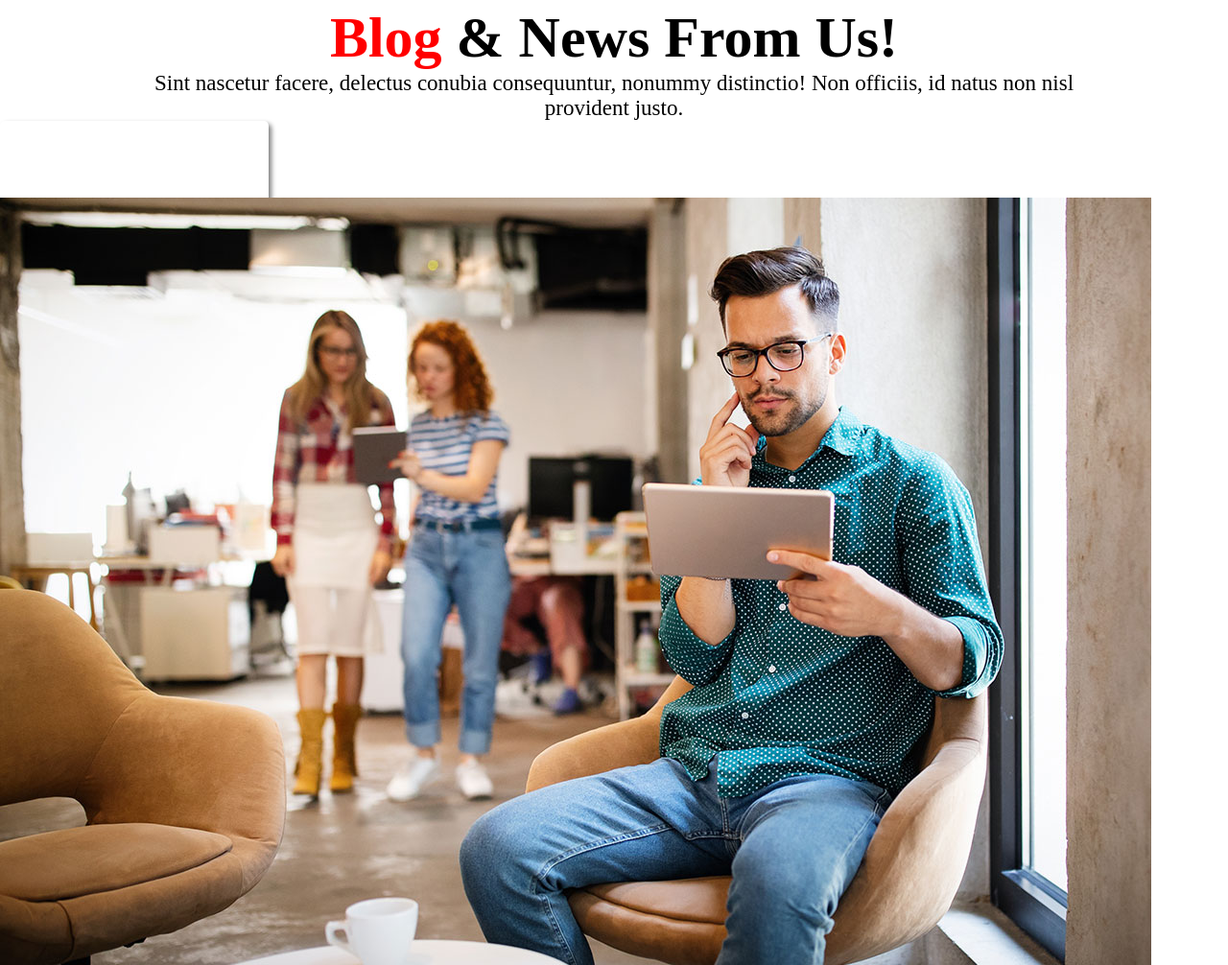
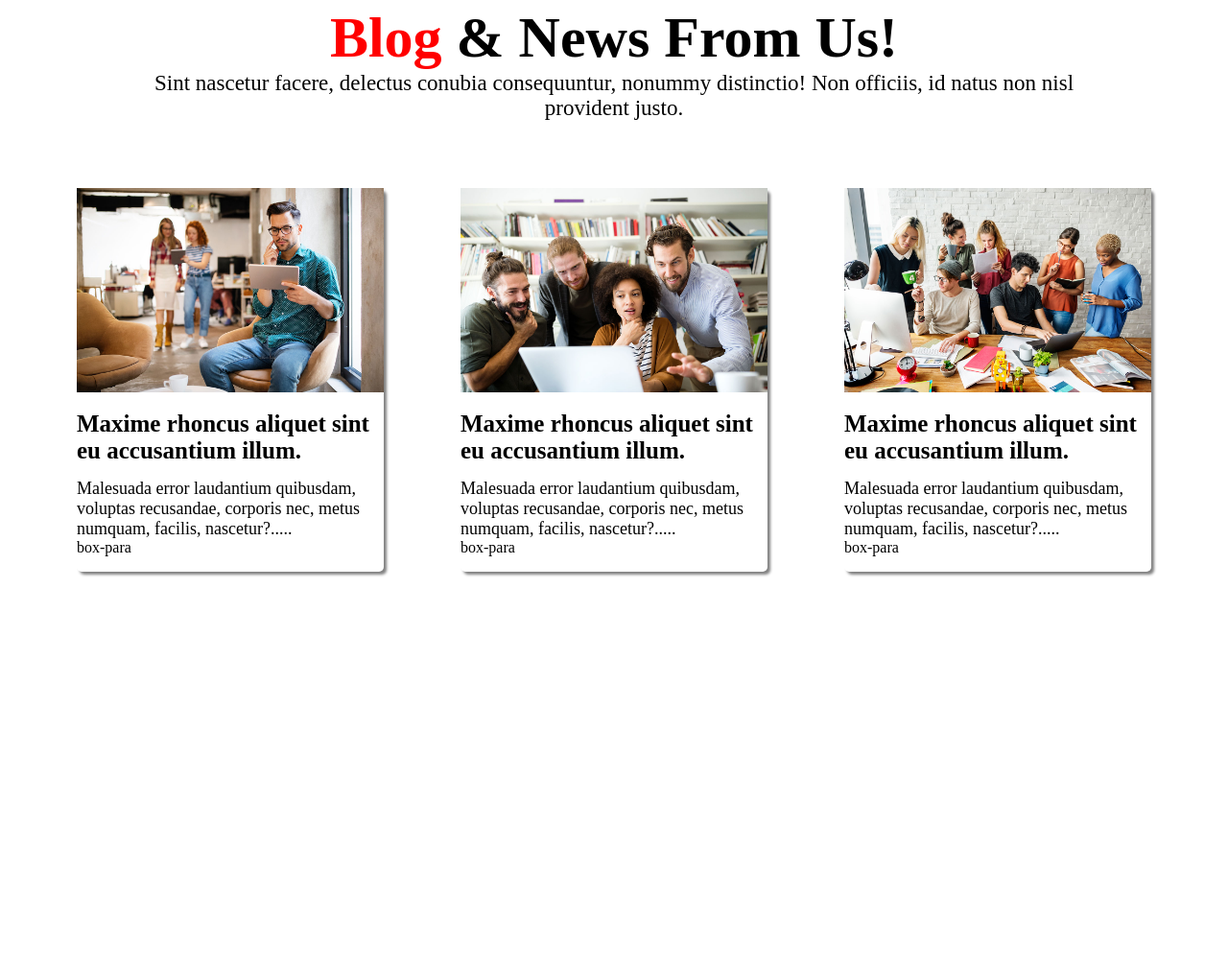
Before and after one commit to atikur28/number-5-project, a plain HTML site: page index.html in a window 1280 px wide. Shown: the part 2040-3046 px from the top of the page at 96% size. After the commit the page ends 2706 px from the top, so only its background shows below. Drawn offline with Linux system fonts and the light colour scheme.

```diff
--- a/index.html
+++ b/index.html
@@ -102,17 +102,29 @@
                 <p class="blog-para">Sint nascetur facere, delectus conubia consequuntur, nonummy distinctio! Non officiis, id natus non nisl <br> provident justo.</p>
             </div>
 
-            <div class="blog-boxes">
-                <div class="box blog-detail">
-                   <img src="./image/blog-1.jpg" alt="" class="box-img2">
-                   <h2 class="box-header">Maxime rhoncus aliquet sint <br> eu accusantium illum.</h2>
-                   <p class="blog-">Malesuada error laudantium quibusdam, <br> voluptas recusandae, corporis nec, metus <br> numquam, facilis, nascetur?.....</p>box-para
+            <div class="cards">
+                <div class="card">
+                   <img src="./image/blog-1.jpg" alt="" class="card-img">
+                   <h2 class="card-header">Maxime rhoncus aliquet sint <br> eu accusantium illum.</h2>
+                   <p class="card-para">Malesuada error laudantium quibusdam, <br> voluptas recusandae, corporis nec, metus <br> numquam, facilis, nascetur?.....</p>box-para
+                </div>
+                <div class="card">
+                   <img src="./image/blog-2.jpg" alt="" class="card-img">
+                   <h2 class="card-header">Maxime rhoncus aliquet sint <br> eu accusantium illum.</h2>
+                   <p class="card-para">Malesuada error laudantium quibusdam, <br> voluptas recusandae, corporis nec, metus <br> numquam, facilis, nascetur?.....</p>box-para
+                </div>
+                <div class="card">
+                   <img src="./image/blog-3.jpg" alt="" class="card-img">
+                   <h2 class="card-header">Maxime rhoncus aliquet sint <br> eu accusantium illum.</h2>
+                   <p class="card-para">Malesuada error laudantium quibusdam, <br> voluptas recusandae, corporis nec, metus <br> numquam, facilis, nascetur?.....</p>box-para
                 </div>
             </div>
         </section>
     </main>
     <footer>
+        <section class="footer-section">
 
+        </section>
     </footer>
 </body>
 </html>
--- a/style.css
+++ b/style.css
@@ -223,3 +223,28 @@
 .blog-detail{
     text-align: left;
 }
+.card-img{
+    width: 100%;
+}
+.card-header{
+    font-size: 25px;
+    font-weight: bold;
+    padding: 15px 0px;
+}
+.card-para{
+    font-size: 18px;
+}
+.card{
+    width: 320px;
+    height: 400px;
+    box-shadow: 3px 3px 3px gray;
+    border-radius: 5px;
+}
+.cards{
+    display: flex;
+    align-items: center;
+    justify-content: space-evenly;
+    margin: 70px auto;
+}
+/* Blog Section Ends */
+/* Footer Section Starts */
```
